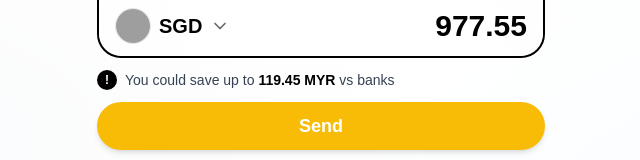
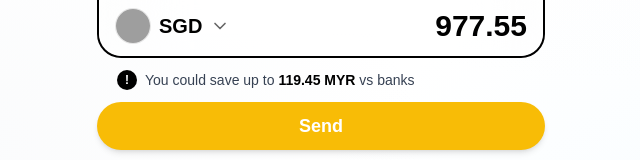
Before and after one commit to derek2403/currency-exchange-box, a Next.js app: page / in a window 1280 px wide. Shown: the part 494-654 px from the top of the page, without its empty margins (319-959 px from the left). Built offline with nearby package versions, Linux system fonts and the light colour scheme; grey boxes are pictures that could not be loaded.

Commit message:
margin adjustmetns

```diff
--- a/pages/index.js
+++ b/pages/index.js
@@ -187,7 +187,7 @@ export default function TransferPage() {
 
 
             {/* Savings Info */}
-            <div className="mt-3 text-sm text-gray-700 flex items-center gap-2">
+            <div className="mt-3 text-sm text-gray-700 flex items-center gap-2 ml-5">
               <div className="w-5 h-5 rounded-full bg-black text-white flex items-center justify-center text-xs font-bold flex-shrink-0">!</div>
               <p>You could save up to <span className="font-bold text-black">119.45 MYR</span> vs banks</p>
             </div>
```
